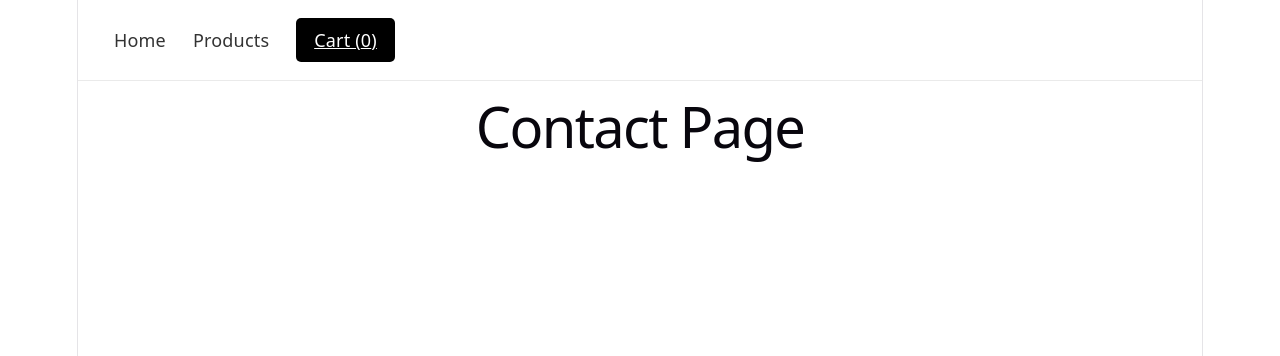
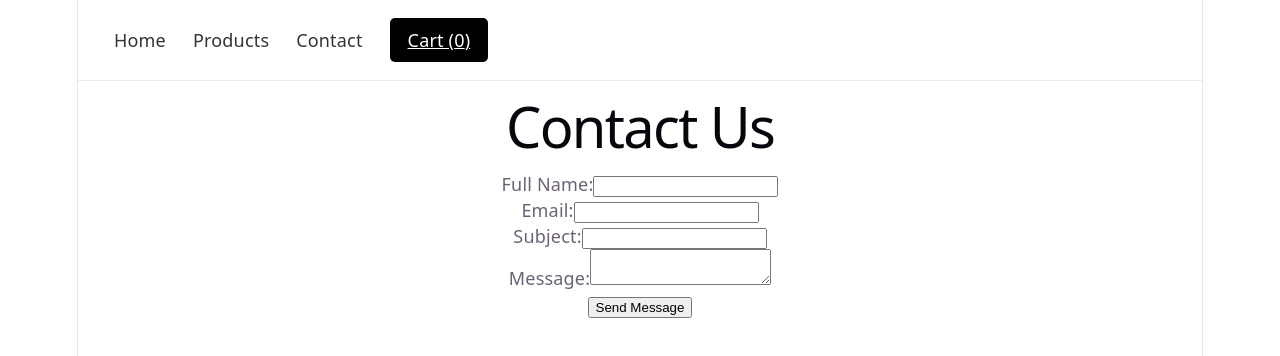
Before and after one commit to NoroffFEU/jsfw-2025-v1-emmelin-frameworks-ca, a React (Vite) app: page /contact in a window 1280 px wide. Shown: the top 356 px of the page. Built offline with nearby package versions, Linux system fonts and the light colour scheme.

Commit message:
Started on contact page

```diff
--- a/src/components/Header.tsx
+++ b/src/components/Header.tsx
@@ -14,6 +14,9 @@ function Header() {
         <Link to="/" className={styles.link}>
           Products
         </Link>
+        <Link to="/contact" className={styles.link}>
+          Contact
+        </Link>
         <Link to="/cart" className={styles.cart}>
           Cart ({cartCount})
         </Link>
--- a/src/pages/ContactPage.tsx
+++ b/src/pages/ContactPage.tsx
@@ -1,5 +1,120 @@
+import { useState } from "react";
+
 function ContactPage() {
-  return <h1>Contact Page</h1>;
+  const [fullName, setFullName] = useState("");
+  const [email, setEmail] = useState("");
+  const [subject, setSubject] = useState("");
+  const [message, setMessage] = useState("");
+
+  const [errors, setErrors] = useState({
+    fullName: "",
+    email: "",
+    subject: "",
+    message: "",
+  });
+
+  const [successMessage, setSuccessMessage] = useState("");
+
+  function validateEmail(email: string) {
+    return /^[^\s@]+@[^\s@]+\.[^\s@]+$/.test(email);
+  }
+
+  function handleSubmit(event: React.FormEvent<HTMLFormElement>) {
+    event.preventDefault();
+
+    const newErrors = {
+      fullName: "",
+      email: "",
+      subject: "",
+      message: "",
+    };
+
+    if (fullName.trim().length < 3) {
+      newErrors.fullName = "Full name must be at least 3 characters.";
+    }
+
+    if (subject.trim().length < 3) {
+      newErrors.subject = "Subject must be at least 3 characters.";
+    }
+
+    if (!validateEmail(email)) {
+      newErrors.email = "Please enter a valid email address.";
+    }
+
+    if (message.trim().length < 10) {
+      newErrors.message = "Message must be at least 10 characters.";
+    }
+
+    setErrors(newErrors);
+
+    const hasErrors = Object.values(newErrors).some((error) => error !== "");
+
+    if (!hasErrors) {
+      setSuccessMessage("");
+      return;
+    }
+
+    setSuccessMessage("Your message has been sent!");
+
+    setFullName("");
+    setEmail("");
+    setSubject("");
+    setMessage("");
+  }
+
+  return (
+    <main>
+      <h1>Contact Us</h1>
+      <form onSubmit={handleSubmit}>
+        <div>
+          <label htmlFor="fullName">Full Name:</label>
+          <input
+            id="fullName"
+            type="text"
+            value={fullName}
+            onChange={(e) => setFullName(e.target.value)}
+          />
+          {errors.fullName && <p style={{ color: "red" }}>{errors.fullName}</p>}
+        </div>
+
+        <div>
+          <label htmlFor="email">Email:</label>
+          <input
+            id="email"
+            type="email"
+            value={email}
+            onChange={(e) => setEmail(e.target.value)}
+          />
+          {errors.email && <p style={{ color: "red" }}>{errors.email}</p>}
+        </div>
+
+        <div>
+          <label htmlFor="subject">Subject:</label>
+          <input
+            id="subject"
+            type="text"
+            value={subject}
+            onChange={(e) => setSubject(e.target.value)}
+          />
+          {errors.subject && <p style={{ color: "red" }}>{errors.subject}</p>}
+        </div>
+
+        <div>
+          <label htmlFor="message">Message:</label>
+          <textarea
+            id="message"
+            value={message}
+            onChange={(e) => setMessage(e.target.value)}
+          />
+          {errors.message && <p style={{ color: "red" }}>{errors.message}</p>}
+        </div>
+
+        <button type="submit">Send Message</button>
+      </form>
+
+      {successMessage && <p style={{ color: "green" }}>{successMessage}</p>}
+    </main>
+  );
 }
 
 export default ContactPage;
```
Also changed, not shown: src/pages/ContactPage.module.css (added, +10 -0 lines).
